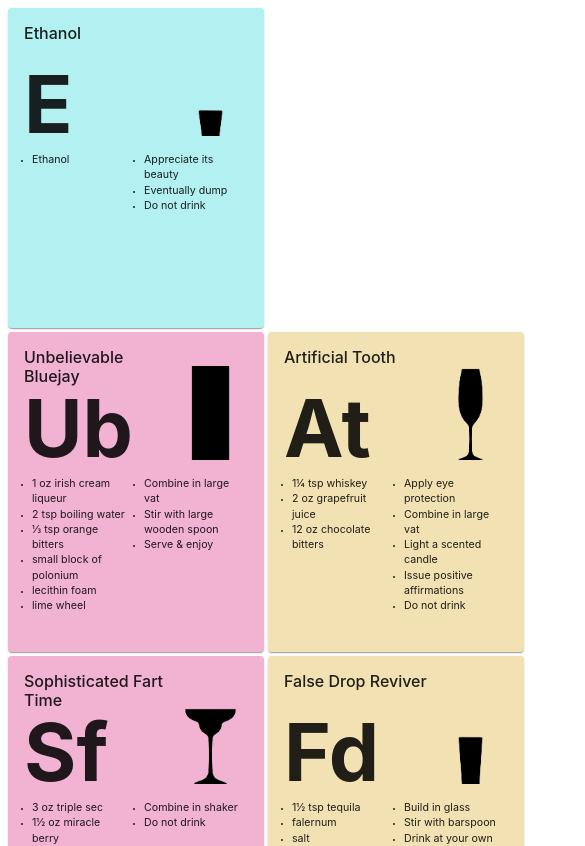
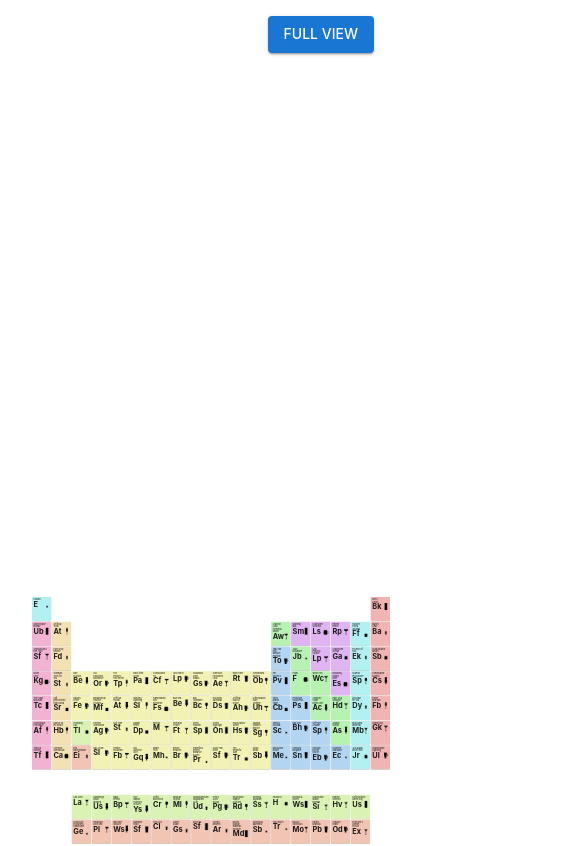
Before and after one commit to cbmitchell/periodic-table-of-drinks, a React (Vite) app: page / in a window 390 px wide. Shown: the top 846 px of the page, 585 px wide, since content can reach past the window. Built offline with nearby package versions, Linux system fonts and the light colour scheme.

Commit message:
Add full view mode

```diff
--- a/src/App.tsx
+++ b/src/App.tsx
@@ -1,15 +1,44 @@
-import { ThemeProvider } from '@mui/material/styles'
-import { lightTheme } from './theme'
-import { PeriodicTable } from './components/PeriodicTable'
-import { drinkData } from './assets/drinkData'
-import { fillDrinkData } from './utils/fillDrinkData'
+import { Button } from "@mui/material";
+import { ThemeProvider } from "@mui/material/styles";
+import { useState } from "react";
+import { drinkData } from "./assets/drinkData";
+import type { DrinkCellProps } from "./components/DrinkCell";
+import { DrinkDetailModal } from "./components/DrinkDetailModal";
+import { PeriodicTable } from "./components/PeriodicTable";
+import { lightTheme } from "./theme";
+import { fillDrinkData } from "./utils/fillDrinkData";
 
-const filledDrinkData = fillDrinkData(drinkData)
+const filledDrinkData = fillDrinkData(drinkData);
 
 export default function App() {
-  return (
-    <ThemeProvider theme={lightTheme}>
-      <PeriodicTable drinks={filledDrinkData} />
-    </ThemeProvider>
-  )
+	const [viewMode, setViewMode] = useState<"full" | "compact">("compact");
+	const [selectedDrink, setSelectedDrink] = useState<DrinkCellProps | null>(
+		null,
+	);
+
+	return (
+		<ThemeProvider theme={lightTheme}>
+			<PeriodicTable
+				drinks={filledDrinkData}
+				viewMode={viewMode}
+				onDrinkClick={setSelectedDrink}
+			/>
+			<DrinkDetailModal
+				drink={selectedDrink}
+				onClose={() => setSelectedDrink(null)}
+			/>
+			<Button
+				variant="contained"
+				onClick={() => setViewMode(viewMode === "compact" ? "full" : "compact")}
+				sx={{
+					position: "fixed",
+					top: 16,
+					right: 16,
+					zIndex: (theme) => theme.zIndex.modal + 1,
+				}}
+			>
+				{viewMode === "compact" ? "Full View" : "Compact View"}
+			</Button>
+		</ThemeProvider>
+	);
 }
--- a/src/components/DrinkCell.tsx
+++ b/src/components/DrinkCell.tsx
@@ -10,7 +10,6 @@ import {
 } from '@mui/material'
 import type { ElementGroup } from '../types/ElementGroup'
 import type { DrinkProps } from '../types/drink'
-
 
 const elementGroupColors: Record<ElementGroup, string> = {
   alkali_metals: '#f2b3d3',
@@ -27,6 +26,8 @@ const elementGroupColors: Record<ElementGroup, string> = {
 
 export const CELL_WIDTH = 256
 export const CELL_HEIGHT = 320
+export const COMPACT_CELL_WIDTH = 104
+export const COMPACT_CELL_HEIGHT = 130
 
 interface CellProps {
   row: number
@@ -35,6 +36,8 @@ interface CellProps {
 
 export interface DrinkCellProps extends Omit<DrinkProps, 'group'>, CellProps {
   group: ElementGroup
+  compact?: boolean
+  onClick?: () => void
 }
 
 export function DrinkCell({
@@ -46,19 +49,52 @@ export function DrinkCell({
   row,
   col,
   group,
+  compact = false,
+  onClick,
 }: DrinkCellProps) {
+  const width = compact ? COMPACT_CELL_WIDTH : CELL_WIDTH
+  const height = compact ? COMPACT_CELL_HEIGHT : CELL_HEIGHT
+
   return (
     <Card
+      onClick={onClick}
       sx={{
-        width: CELL_WIDTH,
-        height: CELL_HEIGHT,
+        width,
+        height,
         backgroundColor: elementGroupColors[group],
         gridRow: row,
         gridColumn: col,
         overflow: 'hidden',
+        cursor: compact ? 'pointer' : 'default',
+        '&:hover': compact ? { boxShadow: 6 } : undefined,
       }}
     >
-      <CardContent>
+      <CardContent
+        sx={{ p: compact ? 1 : 2, '&:last-child': { pb: compact ? 1 : 2 } }}
+      >
+        {compact ? (
+          <Grid container spacing={0}>
+            <Grid size={8}>
+              <Typography
+                sx={{ fontSize: '8pt', lineHeight: 1.2, fontWeight: 'medium' }}
+              >
+                {title}
+              </Typography>
+              <Typography
+                sx={{ fontSize: 40, fontWeight: 'bold', lineHeight: 0.9 }}
+              >
+                {abbreviation}
+              </Typography>
+            </Grid>
+            <Grid size={4} sx={{ position: 'relative' }}>
+              <Box
+                component="img"
+                src={`glass-icons/black/${icon}.png`}
+                sx={{ width: '100%', position: 'absolute', bottom: 0 }}
+              />
+            </Grid>
+          </Grid>
+        ) : (
           <Grid container spacing={0}>
             <Grid size={8}>
               <Box>
@@ -121,6 +157,7 @@ export function DrinkCell({
               </Box>
             </Grid>
           </Grid>
+        )}
       </CardContent>
     </Card>
   )
--- /dev/null
+++ b/src/components/DrinkDetailModal.tsx
@@ -0,0 +1,17 @@
+import { Dialog, DialogContent } from '@mui/material'
+import { DrinkCell, type DrinkCellProps } from './DrinkCell'
+
+interface DrinkDetailModalProps {
+  drink: DrinkCellProps | null
+  onClose: () => void
+}
+
+export function DrinkDetailModal({ drink, onClose }: DrinkDetailModalProps) {
+  return (
+    <Dialog open={drink !== null} onClose={onClose} maxWidth={false}>
+      <DialogContent sx={{ p: 0 }}>
+        {drink && <DrinkCell {...drink} compact={false} onClick={undefined} />}
+      </DialogContent>
+    </Dialog>
+  )
+}
--- a/src/components/PeriodicTable.tsx
+++ b/src/components/PeriodicTable.tsx
@@ -1,25 +1,100 @@
-import { Box } from '@mui/material'
-import { CELL_HEIGHT, CELL_WIDTH, DrinkCell, type DrinkCellProps } from './DrinkCell'
+import { Box } from "@mui/material";
+import { useEffect, useState } from "react";
+import {
+	CELL_HEIGHT,
+	CELL_WIDTH,
+	COMPACT_CELL_HEIGHT,
+	COMPACT_CELL_WIDTH,
+	DrinkCell,
+	type DrinkCellProps,
+} from "./DrinkCell";
+
+const GAP_PX = 4; // MUI gap: 0.5 = 4px
+const COMPACT_TABLE_WIDTH = 18 * COMPACT_CELL_WIDTH + 17 * GAP_PX;
+const COMPACT_TABLE_HEIGHT = 10 * COMPACT_CELL_HEIGHT + 9 * GAP_PX;
+const SCALE_PADDING = 32;
+
+function calculateScale(): number {
+	return Math.min(
+		(window.innerWidth - SCALE_PADDING) / COMPACT_TABLE_WIDTH,
+		(window.innerHeight - SCALE_PADDING) / COMPACT_TABLE_HEIGHT,
+		1,
+	);
+}
 
 interface PeriodicTableProps {
-  drinks: DrinkCellProps[]
+	drinks: DrinkCellProps[];
+	viewMode: "full" | "compact";
+	onDrinkClick?: (drink: DrinkCellProps) => void;
 }
 
-export function PeriodicTable({ drinks }: PeriodicTableProps) {
-  return (
+export function PeriodicTable({
+	drinks,
+	viewMode,
+	onDrinkClick,
+}: PeriodicTableProps) {
+	const [scale, setScale] = useState(calculateScale);
+
+	useEffect(() => {
+		if (viewMode !== "compact") return;
+		const handleResize = () => setScale(calculateScale());
+		window.addEventListener("resize", handleResize);
+		return () => window.removeEventListener("resize", handleResize);
+	}, [viewMode]);
+
+	const isCompact = viewMode === "compact";
+	const cellWidth = isCompact ? COMPACT_CELL_WIDTH : CELL_WIDTH;
+	const cellHeight = isCompact ? COMPACT_CELL_HEIGHT : CELL_HEIGHT;
+
+	const grid = (
 		<Box
 			sx={{
-        display: 'grid',
-        width: '100%',
-        height: '100vh',
-        gridTemplateRows: `repeat(10, ${CELL_HEIGHT}px)`,
-        gridTemplateColumns: `repeat(18, ${CELL_WIDTH}px)`,
+				display: "grid",
+				gridTemplateRows: `repeat(10, ${cellHeight}px)`,
+				gridTemplateColumns: `repeat(18, ${cellWidth}px)`,
 				gap: 0.5,
 			}}
 		>
 			{drinks.map((drink) => (
-        <DrinkCell key={`${drink.row},${drink.col}`} {...drink} />
+				<DrinkCell
+					key={`${drink.row},${drink.col}`}
+					{...drink}
+					compact={isCompact}
+					onClick={
+						isCompact && onDrinkClick ? () => onDrinkClick(drink) : undefined
+					}
+				/>
 			))}
 		</Box>
-  )
+	);
+
+	if (isCompact) {
+		return (
+			<Box
+				sx={{
+					position: "fixed",
+					inset: 0,
+					overflow: "hidden",
+					display: "flex",
+					alignItems: "center",
+					justifyContent: "center",
+				}}
+			>
+				<Box
+					sx={{
+						transform: `scale(${scale})`,
+						transformOrigin: "top left",
+						// Offset to re-center after top-left origin scaling
+						position: "relative",
+						top: `calc((${COMPACT_TABLE_HEIGHT}px * ${scale} - ${COMPACT_TABLE_HEIGHT}px) / 2 * -1 + (100vh - ${COMPACT_TABLE_HEIGHT}px * ${scale}) / 2)`,
+						left: `calc((${COMPACT_TABLE_WIDTH}px * ${scale} - ${COMPACT_TABLE_WIDTH}px) / 2 * -1 + (100vw - ${COMPACT_TABLE_WIDTH}px * ${scale}) / 2)`,
+					}}
+				>
+					{grid}
+				</Box>
+			</Box>
+		);
 	}
+
+	return <Box sx={{ width: "100%", height: "100vh" }}>{grid}</Box>;
+}
```
Lines whose indentation alone changed are shown as unchanged.
